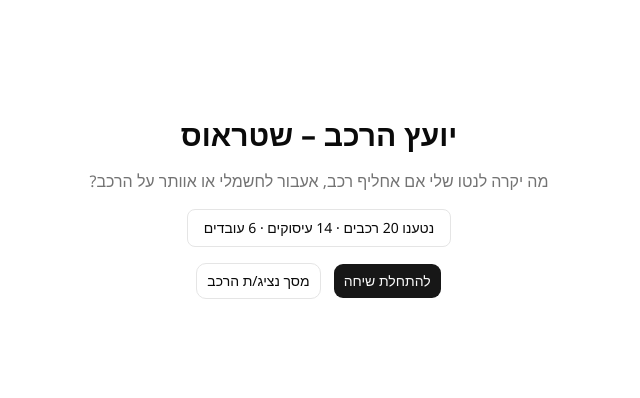
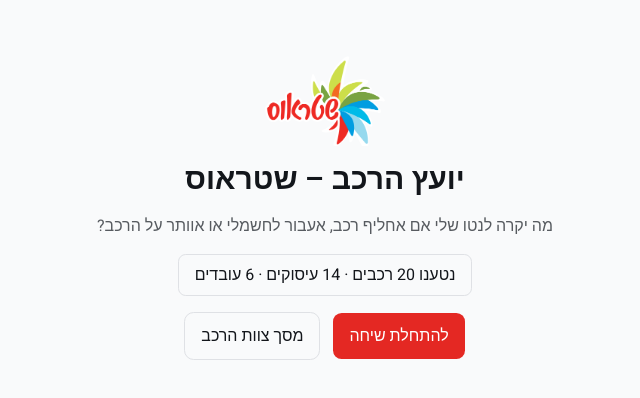
Before and after one commit to shoshanabezalel/strauss-car-advisor, a Next.js app: page / in a window 1280 px wide. Shown: the part 192-590 px from the top of the page, without its empty margins (414-1054 px from the left). Built offline with nearby package versions, Linux system fonts and the light colour scheme.

Commit message:
UX: add Strauss brand tokens, Heebo and logo
- Colors sampled from the logo; -ink variants pass WCAG AA
- 44px touch targets, visible focus, reduced motion

```diff
--- a/src/app/globals.css
+++ b/src/app/globals.css
@@ -4,10 +4,47 @@
 
 @custom-variant dark (&:is(.dark *));
 
+/*
+ * Strauss brand tokens (docs/DESIGN.md). Exact colors sampled from public/brand/strauss-logo.png (solid pixels,
+ * 22/10), never guessed. "-ink" = the same color darkened by a fixed factor until text reaches WCAG AA
+ * 4.5:1 on the light-gray page and on 10% tints (computed); red-ink only behind white text (4.54:1).
+ * Red: logo and primary button only.
+ */
+:root {
+  --brand-red: #ee2a24;
+  --brand-red-ink: #e42823;
+  --brand-blue: #009de1;
+  --brand-blue-ink: #0074a6;
+  --brand-cyan: #00bbe8;
+  --brand-light-blue: #95d9ee;
+  --brand-green: #79a342;
+  --brand-green-ink: #56752f;
+  --brand-lime: #cdde4a;
+  --brand-orange: #f36b22;
+  --brand-orange-ink: #b24f19;
+}
+
+@theme {
+  /* Body text at least 16px (text-sm is the app's body size); captions 14px. */
+  --text-xs: 0.875rem;
+  --text-xs--line-height: 1.4;
+  --text-sm: 1rem;
+  --text-sm--line-height: 1.55;
+}
+
 @theme inline {
   --color-background: var(--background);
   --color-foreground: var(--foreground);
-  --font-sans: "Segoe UI", "Arial Hebrew", Arial, system-ui, sans-serif;
+  --color-brand-red: var(--brand-red);
+  --color-brand-red-ink: var(--brand-red-ink);
+  --color-brand-blue: var(--brand-blue);
+  --color-brand-blue-ink: var(--brand-blue-ink);
+  --color-brand-cyan: var(--brand-cyan);
+  --color-brand-green: var(--brand-green);
+  --color-brand-green-ink: var(--brand-green-ink);
+  --color-brand-orange: var(--brand-orange);
+  --color-brand-orange-ink: var(--brand-orange-ink);
+  --font-sans: "Heebo", "Segoe UI", "Arial Hebrew", Arial, system-ui, sans-serif;
   --font-mono: ui-monospace, Consolas, monospace;
   --font-heading: var(--font-sans);
   --color-sidebar-ring: var(--sidebar-ring);
@@ -49,30 +86,31 @@
 }
 
 :root {
-  --background: oklch(1 0 0);
-  --foreground: oklch(0.145 0 0);
+  /* Neutral base: white and very light gray, near-black text. Focus = brand blue; errors = brand orange, never red. */
+  --background: oklch(0.985 0.002 247);
+  --foreground: oklch(0.2 0.01 255);
   --card: oklch(1 0 0);
   --card-foreground: oklch(0.145 0 0);
   --popover: oklch(1 0 0);
   --popover-foreground: oklch(0.145 0 0);
   --primary: oklch(0.205 0 0);
   --primary-foreground: oklch(0.985 0 0);
-  --secondary: oklch(0.97 0 0);
+  --secondary: oklch(0.96 0.004 255);
   --secondary-foreground: oklch(0.205 0 0);
-  --muted: oklch(0.97 0 0);
-  --muted-foreground: oklch(0.556 0 0);
-  --accent: oklch(0.97 0 0);
+  --muted: oklch(0.965 0.003 255);
+  --muted-foreground: oklch(0.47 0.01 255);
+  --accent: oklch(0.96 0.01 230);
   --accent-foreground: oklch(0.205 0 0);
-  --destructive: oklch(0.577 0.245 27.325);
-  --border: oklch(0.922 0 0);
-  --input: oklch(0.922 0 0);
-  --ring: oklch(0.708 0 0);
+  --destructive: var(--brand-orange-ink);
+  --border: oklch(0.91 0.005 255);
+  --input: oklch(0.86 0.008 255);
+  --ring: var(--brand-blue);
   --chart-1: oklch(0.87 0 0);
   --chart-2: oklch(0.556 0 0);
   --chart-3: oklch(0.439 0 0);
   --chart-4: oklch(0.371 0 0);
   --chart-5: oklch(0.269 0 0);
-  --radius: 0.625rem;
+  --radius: 0.6rem;
   --sidebar: oklch(0.985 0 0);
   --sidebar-foreground: oklch(0.145 0 0);
   --sidebar-primary: oklch(0.205 0 0);
@@ -121,6 +159,19 @@
   * {
     @apply border-border outline-ring/50;
   }
+  /* Visible keyboard focus everywhere, including elements without their own ring (summary, links). */
+  :focus-visible {
+    outline: 2px solid var(--brand-blue-ink);
+    outline-offset: 2px;
+  }
+  summary {
+    min-height: 2.75rem;
+    display: flex;
+    align-items: center;
+  }
+  .tabular {
+    font-variant-numeric: tabular-nums;
+  }
   body {
     @apply bg-background text-foreground;
   }
@@ -128,3 +179,13 @@
     @apply font-sans;
   }
 }
+@media (prefers-reduced-motion: reduce) {
+  *,
+  *::before,
+  *::after {
+    animation-duration: 0.01ms !important;
+    animation-iteration-count: 1 !important;
+    transition-duration: 0.01ms !important;
+    scroll-behavior: auto !important;
+  }
+}
--- a/src/app/layout.tsx
+++ b/src/app/layout.tsx
@@ -10,6 +10,13 @@
 export default function RootLayout({ children }: LayoutProps<"/">) {
   return (
     <html lang="he" dir="rtl" className="h-full antialiased">
+      <head>
+        {/* Heebo (docs/DESIGN.md). Loaded by the browser, so a build without network still works (system fallback). */}
+        <link rel="preconnect" href="https://fonts.googleapis.com" />
+        <link rel="preconnect" href="https://fonts.gstatic.com" crossOrigin="anonymous" />
+        {/* eslint-disable-next-line @next/next/no-page-custom-font */}
+        <link rel="stylesheet" href="https://fonts.googleapis.com/css2?family=Heebo:wght@400;500;600;700&display=swap" />
+      </head>
       <body className="min-h-full flex flex-col">
         <DirectionProvider>{children}</DirectionProvider>
       </body>
--- a/src/app/page.tsx
+++ b/src/app/page.tsx
@@ -1,3 +1,4 @@
+import Image from "next/image";
 import Link from "next/link";
 import { Button } from "@/components/ui/button";
 import { loadConfig } from "@/lib/config";
@@ -7,6 +8,7 @@
 
   return (
     <main className="flex flex-1 flex-col items-center justify-center gap-4 p-8 text-center">
+      <Image src="/brand/strauss-logo.png" alt="שטראוס" width={120} height={90} priority />
       <h1 className="text-3xl font-semibold">יועץ הרכב – שטראוס</h1>
       <p className="text-muted-foreground">
         מה יקרה לנטו שלי אם אחליף רכב, אעבור לחשמלי או אוותר על הרכב?
@@ -16,11 +18,11 @@
         {employees.employees.length} עובדים
       </p>
       <div className="flex flex-wrap justify-center gap-3">
-        <Button asChild size="lg">
+        <Button asChild size="lg" variant="brand">
           <Link href="/employee">להתחלת שיחה</Link>
         </Button>
         <Button asChild size="lg" variant="outline">
-          <Link href="/rep">מסך נציג/ת הרכב</Link>
+          <Link href="/rep">מסך צוות הרכב</Link>
         </Button>
       </div>
     </main>
--- a/src/components/ui/badge.tsx
+++ b/src/components/ui/badge.tsx
@@ -4,7 +4,7 @@
 import { Slot } from "radix-ui"
 
 const badgeVariants = cva(
-  "group/badge inline-flex h-5 w-fit shrink-0 items-center justify-center gap-1 overflow-hidden rounded-4xl border border-transparent px-2 py-0.5 text-xs font-medium whitespace-nowrap transition-all focus-visible:border-ring focus-visible:ring-[3px] focus-visible:ring-ring/50 has-data-[icon=inline-end]:pe-1.5 has-data-[icon=inline-start]:ps-1.5 aria-invalid:border-destructive aria-invalid:ring-destructive/20 dark:aria-invalid:ring-destructive/40 [&>svg]:pointer-events-none [&>svg]:size-3!",
+  "group/badge inline-flex min-h-6 w-fit shrink-0 items-center justify-center gap-1 overflow-hidden rounded-md border border-transparent px-2 py-0.5 text-xs font-medium whitespace-nowrap transition-all focus-visible:border-ring focus-visible:ring-[3px] focus-visible:ring-ring/50 has-data-[icon=inline-end]:pe-1.5 has-data-[icon=inline-start]:ps-1.5 aria-invalid:border-destructive aria-invalid:ring-destructive/20 dark:aria-invalid:ring-destructive/40 [&>svg]:pointer-events-none [&>svg]:size-3!",
   {
     variants: {
       variant: {
--- a/src/components/ui/button.tsx
+++ b/src/components/ui/button.tsx
@@ -9,6 +9,8 @@
     variants: {
       variant: {
         default: "bg-primary text-primary-foreground hover:bg-primary/80",
+        /** The screen's primary action. Brand red is used here and in the logo only (docs/DESIGN.md). */
+        brand: "bg-brand-red-ink text-white hover:bg-[color-mix(in_oklch,var(--brand-red-ink),black_12%)]",
         outline:
           "border-border bg-background hover:bg-muted hover:text-foreground aria-expanded:bg-muted aria-expanded:text-foreground dark:border-input dark:bg-input/30 dark:hover:bg-input/50",
         secondary:
@@ -17,20 +19,20 @@
           "hover:bg-muted hover:text-foreground aria-expanded:bg-muted aria-expanded:text-foreground dark:hover:bg-muted/50",
         destructive:
           "bg-destructive/10 text-destructive hover:bg-destructive/20 focus-visible:border-destructive/40 focus-visible:ring-destructive/20 dark:bg-destructive/20 dark:hover:bg-destructive/30 dark:focus-visible:ring-destructive/40",
-        link: "text-primary underline-offset-4 hover:underline",
+        link: "text-brand-blue-ink underline underline-offset-4 hover:no-underline",
       },
       size: {
         default:
-          "h-8 gap-1.5 px-2.5 has-data-[icon=inline-end]:pe-2 has-data-[icon=inline-start]:ps-2",
-        xs: "h-6 gap-1 rounded-[min(var(--radius-md),10px)] px-2 text-xs in-data-[slot=button-group]:rounded-lg has-data-[icon=inline-end]:pe-1.5 has-data-[icon=inline-start]:ps-1.5 [&_svg:not([class*='size-'])]:size-3",
-        sm: "h-7 gap-1 rounded-[min(var(--radius-md),12px)] px-2.5 text-[0.8rem] in-data-[slot=button-group]:rounded-lg has-data-[icon=inline-end]:pe-1.5 has-data-[icon=inline-start]:ps-1.5 [&_svg:not([class*='size-'])]:size-3.5",
-        lg: "h-9 gap-1.5 px-2.5 has-data-[icon=inline-end]:pe-2 has-data-[icon=inline-start]:ps-2",
-        icon: "size-8",
+          "min-h-11 gap-1.5 px-3.5 has-data-[icon=inline-end]:pe-2 has-data-[icon=inline-start]:ps-2",
+        xs: "min-h-11 gap-1 rounded-[min(var(--radius-md),10px)] px-2 text-xs in-data-[slot=button-group]:rounded-lg has-data-[icon=inline-end]:pe-1.5 has-data-[icon=inline-start]:ps-1.5 [&_svg:not([class*='size-'])]:size-3",
+        sm: "min-h-11 gap-1 rounded-[min(var(--radius-md),12px)] px-3 text-sm in-data-[slot=button-group]:rounded-lg has-data-[icon=inline-end]:pe-1.5 has-data-[icon=inline-start]:ps-1.5 [&_svg:not([class*='size-'])]:size-3.5",
+        lg: "min-h-12 gap-1.5 px-4 has-data-[icon=inline-end]:pe-2 has-data-[icon=inline-start]:ps-2",
+        icon: "size-11",
         "icon-xs":
-          "size-6 rounded-[min(var(--radius-md),10px)] in-data-[slot=button-group]:rounded-lg [&_svg:not([class*='size-'])]:size-3",
+          "size-11 rounded-[min(var(--radius-md),10px)] in-data-[slot=button-group]:rounded-lg [&_svg:not([class*='size-'])]:size-3",
         "icon-sm":
-          "size-7 rounded-[min(var(--radius-md),12px)] in-data-[slot=button-group]:rounded-lg",
-        "icon-lg": "size-9",
+          "size-11 rounded-[min(var(--radius-md),12px)] in-data-[slot=button-group]:rounded-lg",
+        "icon-lg": "size-12",
       },
     },
     defaultVariants: {
--- a/src/components/ui/textarea.tsx
+++ b/src/components/ui/textarea.tsx
@@ -6,7 +6,7 @@
     <textarea
       data-slot="textarea"
       className={cn(
-        "flex field-sizing-content min-h-16 w-full rounded-lg border border-input bg-transparent px-2.5 py-2 text-base transition-colors outline-none placeholder:text-muted-foreground focus-visible:border-ring focus-visible:ring-3 focus-visible:ring-ring/50 disabled:cursor-not-allowed disabled:bg-input/50 disabled:opacity-50 aria-invalid:border-destructive aria-invalid:ring-3 aria-invalid:ring-destructive/20 md:text-sm dark:bg-input/30 dark:disabled:bg-input/80 dark:aria-invalid:border-destructive/50 dark:aria-invalid:ring-destructive/40",
+        "flex field-sizing-content min-h-16 w-full rounded-lg border border-input bg-card px-3 py-2 text-base transition-colors outline-none placeholder:text-muted-foreground focus-visible:border-ring focus-visible:ring-3 focus-visible:ring-ring/50 disabled:cursor-not-allowed disabled:bg-input/50 disabled:opacity-50 aria-invalid:border-destructive aria-invalid:ring-3 aria-invalid:ring-destructive/20 md:text-sm dark:bg-input/30 dark:disabled:bg-input/80 dark:aria-invalid:border-destructive/50 dark:aria-invalid:ring-destructive/40",
         className
       )}
       {...props}
```
Also changed, not shown: public/brand/strauss-logo.png (added), 1 other file (tests, documents, lock files or other folders).
